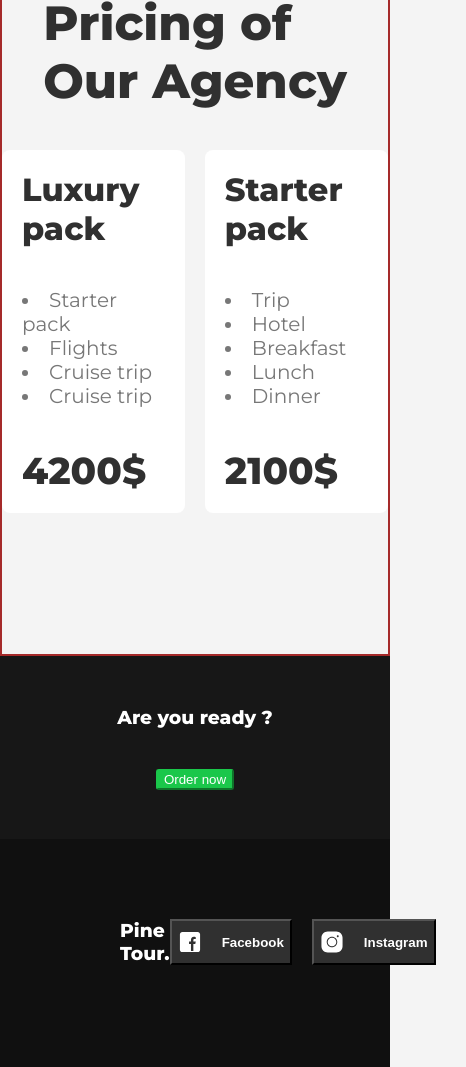
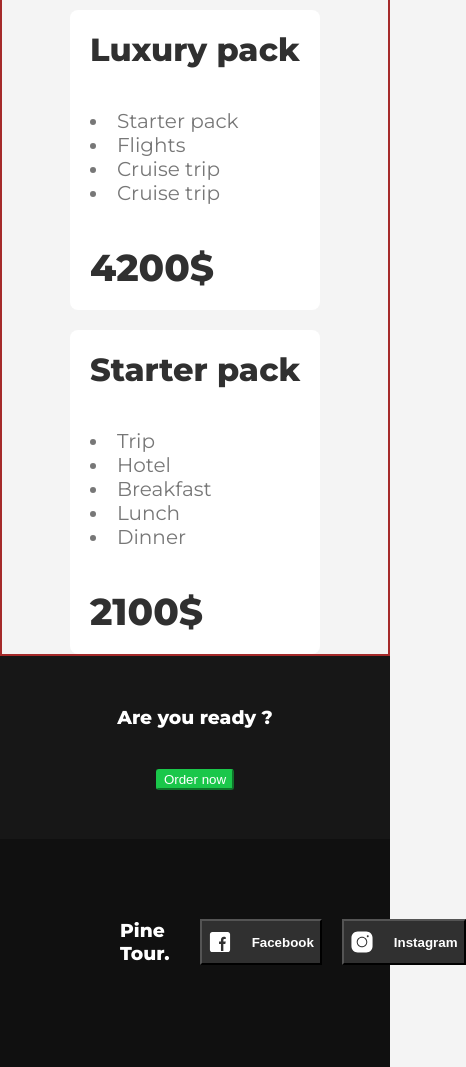
Before and after one commit to syerikkh/pinetour, a plain HTML site: page projecth (1).html in a window 390 px wide. Shown: the part 1908-2975 px from the top of the page, 466 px wide, since content can reach past the window. Drawn offline with Linux system fonts and the light colour scheme.

Commit message:
bla bala

```diff
--- a/projecth (1).css
+++ b/projecth (1).css
@@ -299,7 +299,12 @@ nav {
 
     .choice {
         display: flex;
-        flex-direction: row;
+        flex-direction: column;
         gap: 20px;
     }
+
+    .contact {
+        display: flex;
+        gap: 30px;
+    }
 }
```
